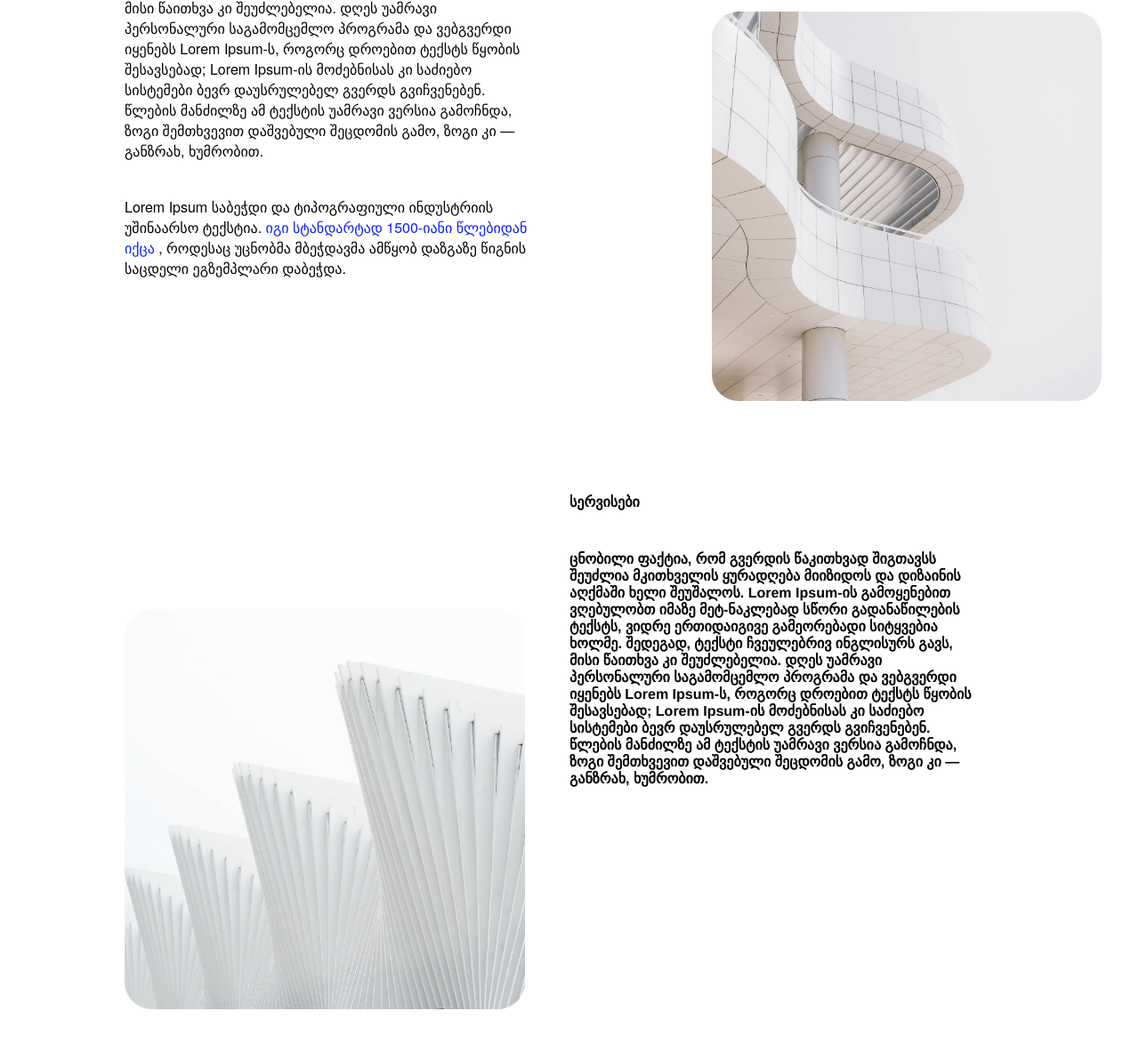
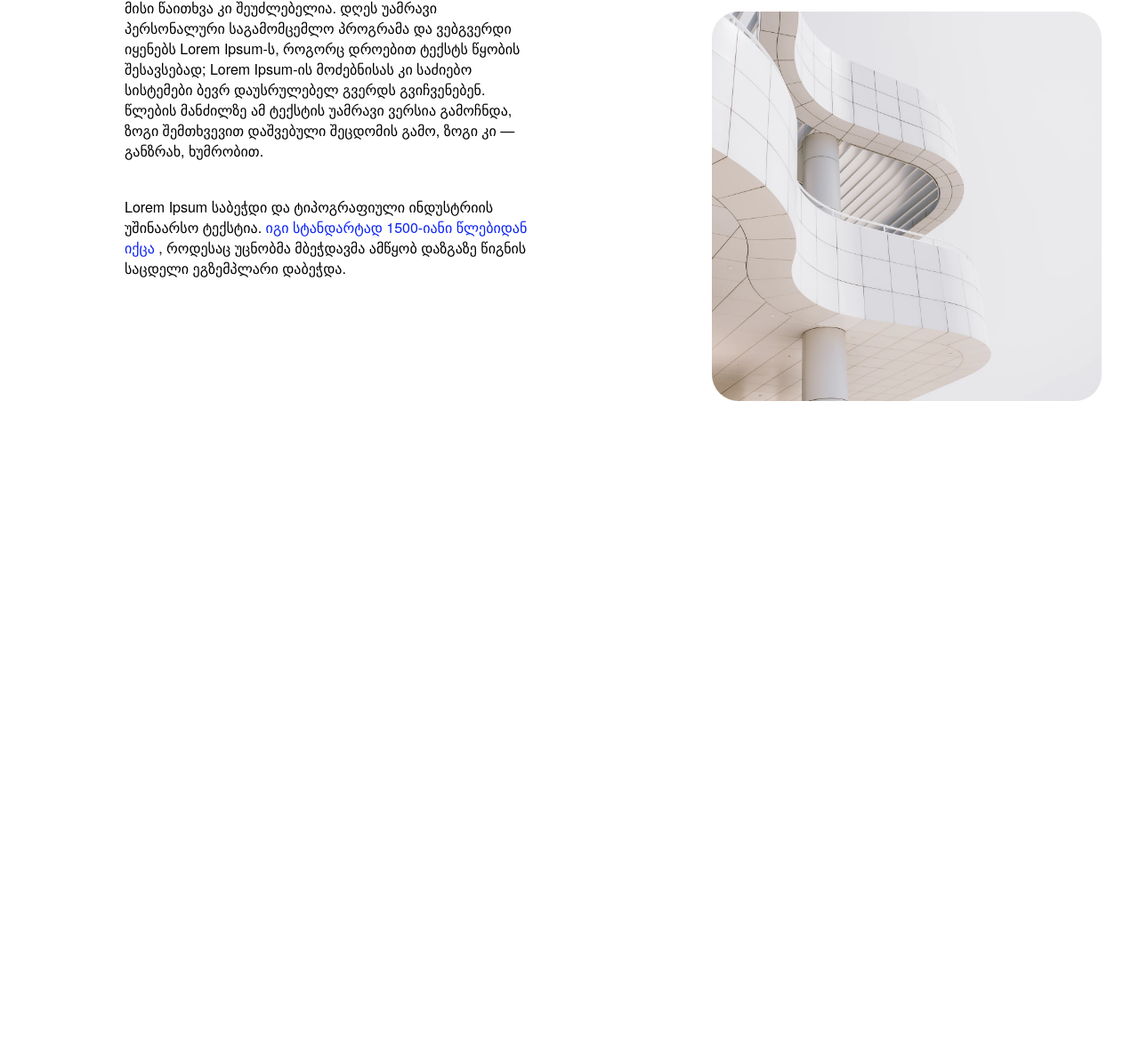
Before and after one commit to nebbieridzemariam/lesson6, a plain HTML site: page index.html in a window 1280 px wide. Shown: the part 305-1478 px from the top of the page at 89% size. After the commit the page ends 800 px from the top, so only its background shows below. Drawn offline with Linux system fonts and the light colour scheme; a web font is replaced by a local one.

Commit message:
Update index.html

```diff
--- a/index.html
+++ b/index.html
@@ -18,14 +18,3 @@
 			<img src="images/1.png" alt="buildingimage">
 		</div>
 	</section>
-	<section>
-		<div class="container">
-			<h3 class="heading text2"> სერვისები <h3>
-			<p class="paragraph text1 text2">ცნობილი ფაქტია, რომ გვერდის წაკითხვად შიგთავსს შეუძლია მკითხველის ყურადღება მიიზიდოს და დიზაინის აღქმაში ხელი შეუშალოს. Lorem Ipsum-ის გამოყენებით ვღებულობთ იმაზე მეტ-ნაკლებად სწორი გადანაწილების ტექსტს, ვიდრე ერთიდაიგივე გამეორებადი სიტყვებია ხოლმე. შედეგად, ტექსტი ჩვეულებრივ ინგლისურს გავს, მისი წაითხვა კი შეუძლებელია. დღეს უამრავი პერსონალური საგამომცემლო პროგრამა და ვებგვერდი იყენებს Lorem Ipsum-ს, როგორც დროებით ტექსტს წყობის შესავსებად; Lorem Ipsum-ის მოძებნისას კი საძიებო სისტემები ბევრ დაუსრულებელ გვერდს გვიჩვენებენ. წლების მანძილზე ამ ტექსტის უამრავი ვერსია გამოჩნდა, ზოგი შემთხვევით დაშვებული შეცდომის გამო, ზოგი კი — განზრახ, ხუმრობით.
-			</p>
-			<img src="images/2.png" alt="buildingimage2" class="image2">
-		</div>
-	</section>
-
-</body>
-</html>
```
